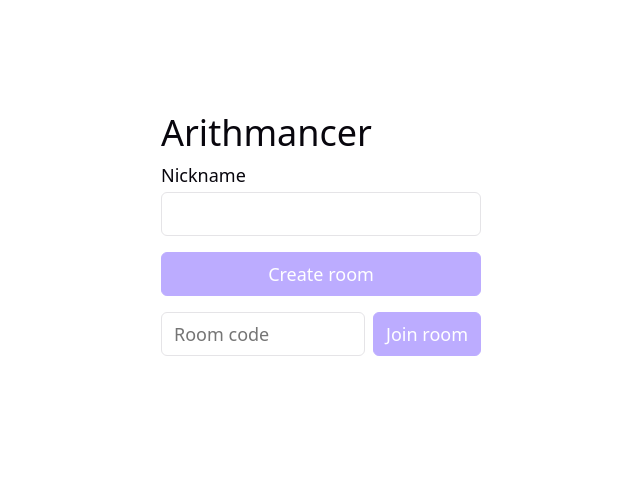
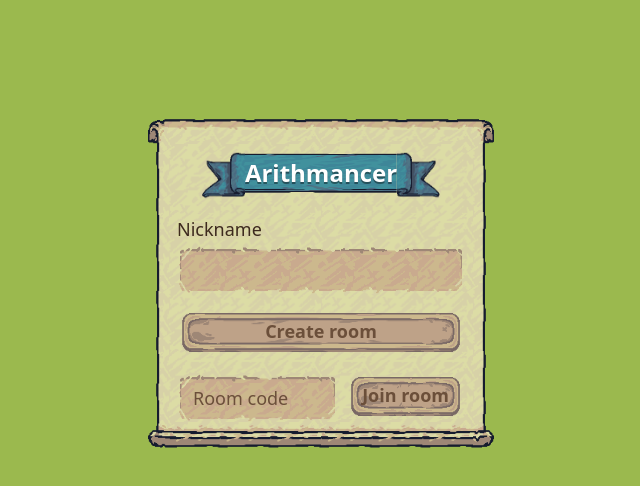
Before and after one commit to Mr-coo/Arithmancer, a React (Vite) app in the folder frontend/: page / in a window 1280 px wide. Shown: the top 486 px of the page, without its empty margins (319-959 px from the left). Built offline with nearby package versions, Linux system fonts and the light colour scheme.

Commit message:
feat: style the menus with the Tiny Swords UI

```diff
--- a/frontend/src/App.css
+++ b/frontend/src/App.css
@@ -1,10 +1,60 @@
+/*
+ * UI art from the Tiny Swords packs. The Update 010 images are 9-slice (192x192) and 3-slice (192x64) sheets of 64px
+ * tiles, drawn with border-image. The Free Pack sheets space their 64px tiles 128px apart, so a piece is cut out by
+ * scaling the whole sheet: background-size is sheet / piece and background-position is offset / (sheet - piece). The
+ * gaps between pieces are transparent, so nothing else shows.
+ */
+
+/* A parchment scroll. */
 .panel {
-  width: 320px;
-  max-width: calc(100% - 32px);
-  margin: 15vh auto 0;
+  box-sizing: border-box;
+  width: 400px;
+  max-width: calc(100% - 16px);
+  margin: 12vh auto 0;
+  padding: 0 8px;
   display: flex;
   flex-direction: column;
   gap: 16px;
+  border: 48px solid transparent;
+  border-image: url('../Tiny Swords/Tiny Swords (Update 010)/UI/Banners/Banner_Vertical.png') 64 fill round;
+}
+
+/* A blue ribbon from the Free Pack's 448x640 sheet: the middle piece (64x128 at 192,0) stretches behind the text,
+   between the two ends (128x128 at 0,0 and 320,0). */
+.panel h1 {
+  position: relative;
+  align-self: center;
+  box-sizing: border-box;
+  height: 56px;
+  padding: 0 56px;
+  font-size: 24px;
+  font-weight: 700;
+  line-height: 58px;
+  white-space: nowrap;
+  color: #fff;
+  text-shadow: 0 2px 0 rgba(0, 0, 0, 0.4);
+  background: url('../asset/Tiny Swords (Free Pack)/UI Elements/UI Elements/Ribbons/BigRibbons.png')
+    50% 0% / 700% 500% no-repeat content-box;
+
+  &::before,
+  &::after {
+    content: '';
+    position: absolute;
+    top: 0;
+    width: 56px;
+    height: 56px;
+    background: url('../asset/Tiny Swords (Free Pack)/UI Elements/UI Elements/Ribbons/BigRibbons.png')
+      0% 0% / 350% 500% no-repeat;
+  }
+
+  &::before {
+    left: 0;
+  }
+
+  &::after {
+    right: 0;
+    background-position: 100% 0%;
+  }
 }
 
 label {
@@ -14,29 +64,56 @@ label {
   color: var(--text-h);
 }
 
+/* Inputs are carved into wood, buttons are blue; both 3-slice images keep their 64x64 ends square. */
 input,
 button {
+  box-sizing: border-box;
+  height: 48px;
   font: inherit;
-  padding: 8px 12px;
-  border-radius: 6px;
-  border: 1px solid var(--border);
+  border-style: solid;
+  border-width: 0 12px;
 }
 
 input {
+  min-width: 0;
+  padding: 0 4px;
   color: var(--text-h);
-  background: var(--bg);
-  min-width: 0;
+  background: none;
+  border-image: url('../Tiny Swords/Tiny Swords (Update 010)/UI/Banners/Carved_3Slides.png') 0 64 fill / 0 48px round;
+
+  &::placeholder {
+    color: var(--text);
+  }
 }
 
 button {
+  padding: 0 4px 6px;
+  font-weight: 700;
   color: #fff;
-  background: var(--accent);
-  border-color: var(--accent);
-  cursor: pointer;
+  text-shadow: 0 2px 0 rgba(0, 0, 0, 0.35);
+  background: none;
+  border-image: url('../Tiny Swords/Tiny Swords (Update 010)/UI/Buttons/Button_Blue_3Slides.png') 0 64 fill / 0 48px;
+  cursor: inherit;
+
+  &:hover:not(:disabled) {
+    border-image-source: url('../Tiny Swords/Tiny Swords (Update 010)/UI/Buttons/Button_Hover_3Slides.png');
+    color: var(--text-h);
+    text-shadow: none;
+  }
+
+  /* The pressed face sits 4px lower in the 64px image, 3px at this size. */
+  &:active:not(:disabled) {
+    padding-top: 3px;
+    padding-bottom: 3px;
+    border-image-source: url('../Tiny Swords/Tiny Swords (Update 010)/UI/Buttons/Button_Blue_3Slides_Pressed.png');
+    color: #fff;
+    text-shadow: 0 2px 0 rgba(0, 0, 0, 0.35);
+  }
 
   &:disabled {
-    opacity: 0.5;
-    cursor: default;
+    color: var(--text);
+    text-shadow: none;
+    border-image-source: url('../Tiny Swords/Tiny Swords (Update 010)/UI/Buttons/Button_Disable_3Slides.png');
   }
 }
 
--- a/frontend/src/index.css
+++ b/frontend/src/index.css
@@ -1,36 +1,29 @@
+/* Menus are Tiny Swords parchment on the game's grass, in light and dark mode alike: ink colors on parchment. */
 :root {
-  --text: #6b6375;
-  --text-h: #08060d;
-  --bg: #fff;
-  --border: #e5e4e7;
-  --accent: #7c5cff;
-  --accent-bg: rgba(124, 92, 255, 0.1);
-  --error: #c62828;
+  --text: #6b4f3a;
+  --text-h: #3d2a1e;
+  --bg: #9bb94e;
+  --border: rgba(61, 42, 30, 0.3);
+  --accent: #2b6a86;
+  --accent-bg: rgba(43, 106, 134, 0.15);
+  --error: #a8322d;
 
   --sans: system-ui, 'Segoe UI', Roboto, sans-serif;
 
   font: 18px/145% var(--sans);
-  color-scheme: light dark;
+  color-scheme: light;
   color: var(--text);
   background: var(--bg);
   -webkit-font-smoothing: antialiased;
   -moz-osx-font-smoothing: grayscale;
 }
 
-@media (prefers-color-scheme: dark) {
-  :root {
-    --text: #9ca3af;
-    --text-h: #f3f4f6;
-    --bg: #16171d;
-    --border: #2e303a;
-    --accent: #9d85ff;
-    --accent-bg: rgba(157, 133, 255, 0.15);
-    --error: #ff8a80;
-  }
-}
-
 body {
   margin: 0;
+  /* The tip of the arrow is the click point. */
+  cursor:
+    url('../asset/Tiny Swords (Free Pack)/UI Elements/UI Elements/Cursors/Cursor_01.png') 22 17,
+    auto;
 }
 
 h1 {
```
